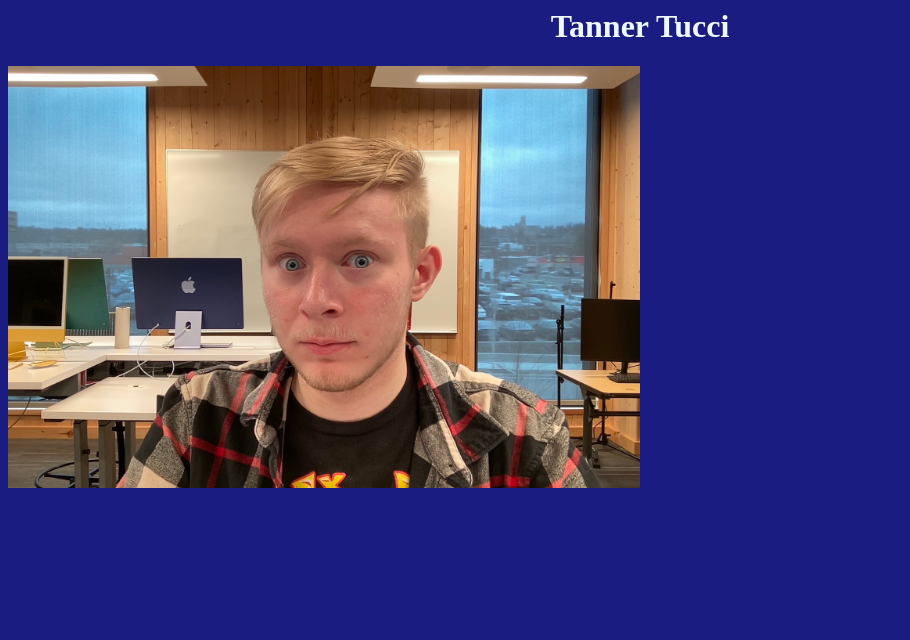
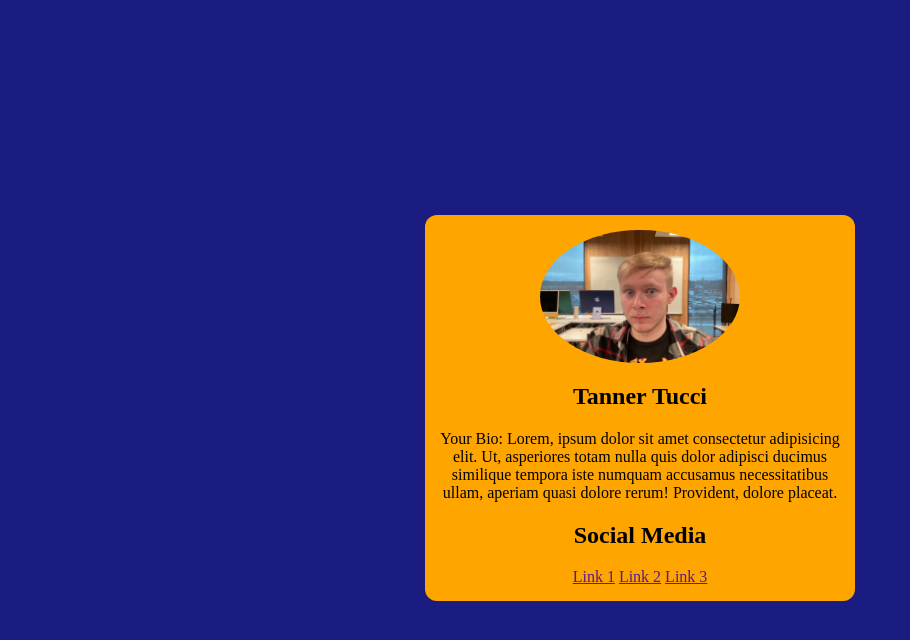
Before and after one commit to Tucci-net/-Tucci-net.github.io, a plain HTML site: page index.html in a window 1280 px wide. Shown: the whole page, without its empty margins (0-910 px from the left). Drawn offline with Linux system fonts and the light colour scheme.

Commit message:
Updated Card

```diff
--- a/index.html
+++ b/index.html
@@ -12,11 +12,26 @@
 
 </head>
 <body>
+<main>
+    <div class="card">
+       <!--Front of Card-->
+       <section class="front">
+          <img src="me.jpg" alt="Tanner Tucci">
+          <h1>Tanner Tucci</h1>
+          <p>Your Bio: Lorem, ipsum dolor sit amet consectetur adipisicing elit. Ut, asperiores totam nulla quis dolor adipisci ducimus similique tempora iste numquam accusamus necessitatibus ullam, aperiam quasi dolore rerum! Provident, dolore placeat.</p>
+       </section>
 
-    <h1>Tanner Tucci</h1>
-
-<img src="me.jpg" alt="Tanner Tucci">
-
+       <!--Back Of Card-->
+       <section class="back">
+          <h2>Social Media</h2>
+          <nav>
+             <a href="">Link 1</a>
+             <a href="">Link 2</a>
+             <a href="">Link 3</a>
+          </nav>
+       </section>
+    </div>
+ </main>
 </body>
 </html>
 </html>
--- a/style.css
+++ b/style.css
@@ -1,14 +1,30 @@
-body {
+h1 {
+    color:rgb(0, 0, 0);
+    text-align: center;
+}
+body{
+    display:grid;
+    height:100vh;
+    place-items:center;
     background: #1a1c81;
+ }
+ main{
+  background:orange;
+  width:400px;
+  padding:15px;
+  border-radius:12px;
+ }
 
-}
-
-img{
+ img{
+    border-radius:50%;
     width: 50%;
 
-}
-
-h1 {
-    color:aliceblue;
-    text-align: center;
-}
+ }
+ div{
+    text-align:center;
+ }
+ main:hover{
+    background:darkorange;
+    box-shadow:0px 15px 35px -5px rgba(40,59,80,0.98);
+ transform: scale(1.15);
+ }
```
